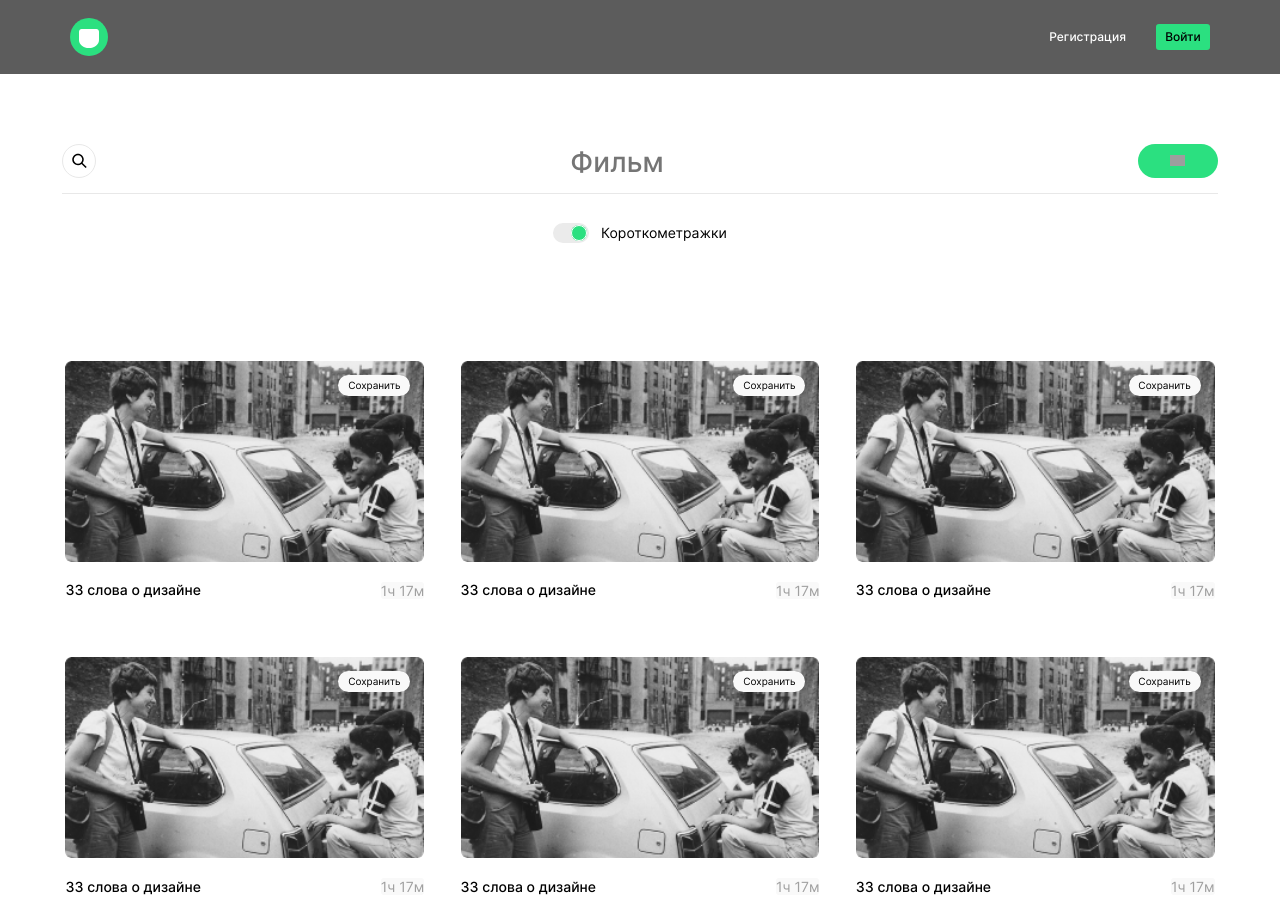
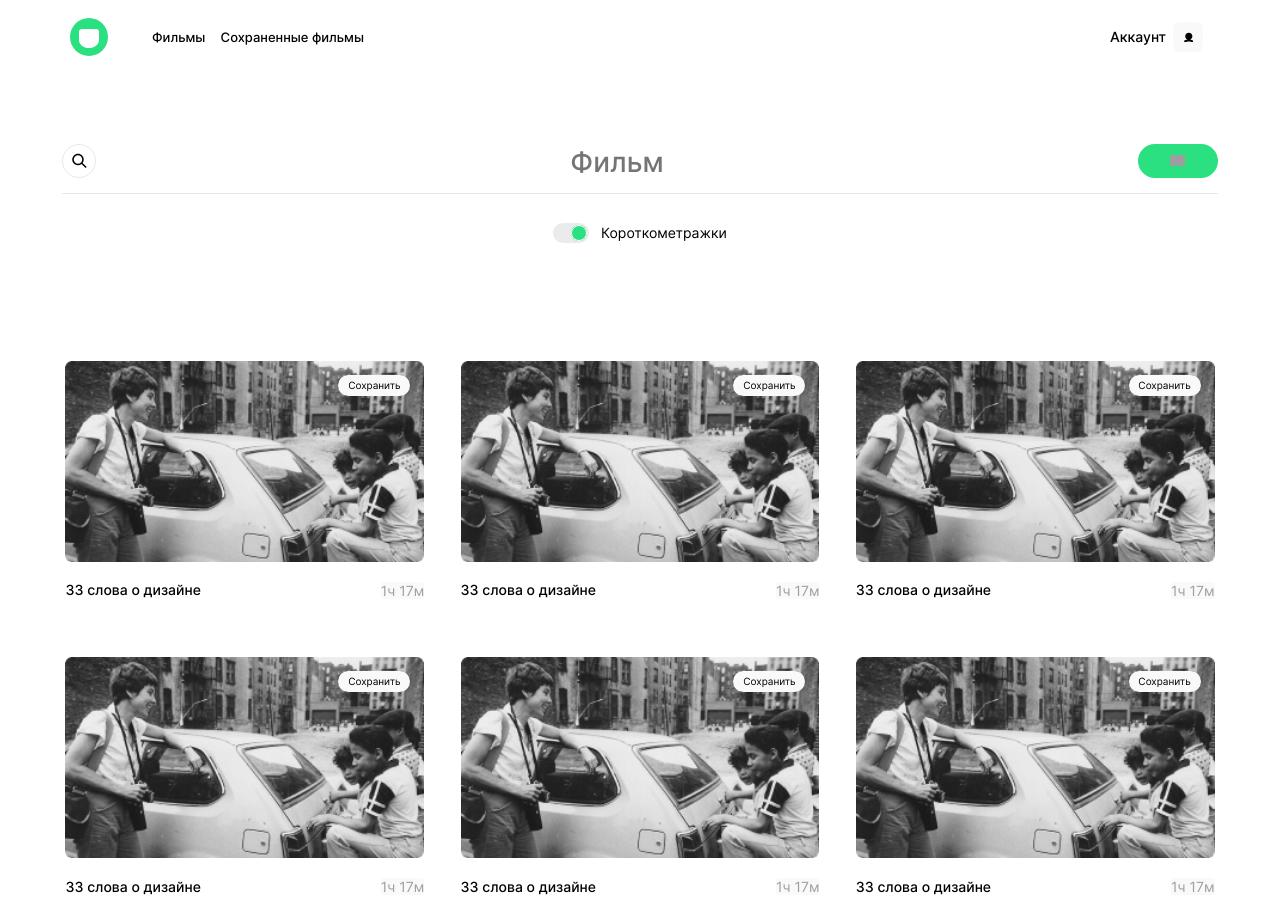
Before and after one commit to gatalsky-dv/movies-explorer-frontend, a React app: page /movies in a window 1280 px wide. Shown: the top 899 px of the page. Built offline with nearby package versions, Linux system fonts and the light colour scheme; grey boxes are pictures that could not be loaded; a web font is replaced by a local one.

Commit message:
Burger is done

```diff
--- a/src/components/Header/Header.js
+++ b/src/components/Header/Header.js
@@ -6,10 +6,10 @@ export default function Header() {
   return (
 
     <header className="header">
-      <a href="/" className="header__logo" />
+      <Link to="/" className="header__logo"></Link>
       <div className="header__profile">
-        <a href="/signup" className="header__registration">Регистрация</a>
-        <a href="/signin" className="header__login">Войти</a>
+        <Link to="/signup" className="header__registration">Регистрация</Link>
+        <Link to="/signin" className="header__login">Войти</Link>
       </div>
     </header>
 
--- a/src/components/HeaderMovies/HeaderMovies.css
+++ b/src/components/HeaderMovies/HeaderMovies.css
@@ -0,0 +1,105 @@
+.headermovies {
+	margin: auto;
+	background: #FFFFFF;
+	display: flex;
+	flex-direction: row;
+	justify-content: space-between;
+	align-items: center;
+}
+
+.headermovies__account {
+	display: flex;
+	justify-content: space-between;
+	align-items: center;
+}
+
+.headermovies__link {
+	font-style: normal;
+	font-weight: 500;
+	font-size: 13px;
+	line-height: 18px;
+	color: #000000;
+	text-decoration: none;
+}
+
+@media screen and (min-width: 320px) {
+	.headermovies {
+		max-width: 320px;
+		min-height: 74px;
+		padding-left: 14px;
+		padding-right: 14px;
+	}
+	.headermovies__link {
+		display: none;
+	}
+	.headermovies__movies {
+		min-width: 44px;
+		min-height: 44px;
+		display: flex;
+	}
+
+	.headermovies__account {
+		display: none;
+	}
+
+	.headermovies__burger {
+		min-width: 44px;
+		min-height: 44px;
+		background-image: url(../../images/menu.svg);
+		background-color: #ffffff;
+		padding: 0;
+		border: none;
+		cursor: pointer;
+	}
+}
+
+@media screen and (min-width: 768px) {
+	.headermovies {
+		max-width: 94.25%;
+		min-height: 74px;
+		padding-left: 30px;
+		padding-right: 30px;
+	}
+
+}
+
+@media screen and (min-width: 1280px) {
+	.headermovies {
+		max-width: 90.262%;
+		max-height: 74px;
+		padding-left: 70px;
+		padding-right: 70px;
+	}
+
+	.headermovies__burger {
+		display: none;
+	}
+
+	.headermovies__account {
+		min-width: 100px;
+		max-height: 30px;
+		display: flex;
+	}
+
+	.headermovies__movies {
+		min-width: 294px;
+		min-height: 44px;
+		margin: 0;
+		display: flex;
+		justify-content: space-between;
+		align-items: center;
+	}
+
+	.headermovies__links{
+		min-width: 212px;
+		max-height: 18px;
+		display: flex;
+		justify-content: space-between;
+	}
+
+	.headermovies__link {
+		min-width: 54px;
+		max-height: 18px;
+		display: flex;
+	}
+}
--- a/src/components/HeaderMovies/HeaderMovies.js
+++ b/src/components/HeaderMovies/HeaderMovies.js
@@ -1,21 +1,35 @@
-import React from 'react';
+import React, { useState } from 'react';
+import Navigation from "../Navigation/Navigation";
+import {Link} from "react-router-dom";
 
-export default function HeaderMovies({ email }) {
+export default function HeaderMovies() {
+
+	const [ click, setClick ] = useState(false);
+
+	function handleClick() {
+		setClick(!click);
+	}
 
 	return (
 
-		<header className="header">
-			<a href={`mailto:${email}`} className="header__logo" />
-			<div className="header__movies">
-				{/* <a href="#" className="header__allmovies">Фильмы</a> */}
-				{/* <a href="#" className="header__savemovies">Сохраненные фильмы</a> */}
+		<header className="headermovies">
+
+			<div className="headermovies__movies">
+				<Link to="/" className="header__logo"></Link>
+				<div className="headermovies__links">
+					<Link to="/movies" className="headermovies__link">Фильмы</Link>
+					<Link to="/saved-movies" className="headermovies__link">Сохраненные фильмы</Link>
+				</div>
 			</div>
-			<div className="header__profile">
-				{/* <button className="header__burger"></button> */}
-				<a href="#" className="header__registration">Регистрация</a>
-				<button className="header__login">Войти</button>
-				{/* <button className="header__account">Аккаунт</button> */}
+			<button type="button" className="headermovies__burger" onClick={handleClick}></button>
+			<div className="headermovies__account">
+
+				<h3 className="navigation__text navigation__text_active">Аккаунт</h3>
+				<div className="navigation__button navigation__button_active">
+					<Link to="/profile" className="navigation__link navigation__link_active"></Link>
+				</div>
 			</div>
+			<Navigation isOpen={click} onClose={handleClick} />
 		</header>
 
 	)
--- a/src/components/Main/AboutMe/AboutMe.js
+++ b/src/components/Main/AboutMe/AboutMe.js
@@ -1,6 +1,6 @@
 import React from 'react';
 
-export default function AboutMe({ email }) {
+export default function AboutMe() {
 
   return (
     <section className="aboutme">
--- a/src/components/Main/AboutProject/AboutProject.js
+++ b/src/components/Main/AboutProject/AboutProject.js
@@ -1,6 +1,6 @@
 import React from 'react';
 
-export default function AboutProject({ email }) {
+export default function AboutProject() {
 
   return (
     <section className="aboutproject">
--- a/src/components/Main/Portfolio/Portfolio.js
+++ b/src/components/Main/Portfolio/Portfolio.js
@@ -1,6 +1,6 @@
 import React from 'react';
 
-export default function Portfolio({ email }) {
+export default function Portfolio() {
 
   return (
     <section className="portfolio">
--- a/src/components/Main/Promo/Promo.js
+++ b/src/components/Main/Promo/Promo.js
@@ -1,4 +1,5 @@
 import React from 'react';
+import { Link } from 'react-router-dom';
 
 export default function Promo() {
 
@@ -7,7 +8,7 @@ export default function Promo() {
       <img src={require('../../../images/text__landing_310-304.jpg')} alt="Веб планета" className="promo__img" />
       <h1 className="promo__caption">Учебный проект студента факультета Веб-разработки.</h1>
       <p className="promo__text">Листайте ниже, чтобы узнать больше про этот проект и его создателя.</p>
-      <a href='/' className="promo__more">Узнать больше</a>
+      <Link to='/' className="promo__more" >Узнать больше</Link>
     </section>
   )
 }
--- a/src/components/Main/Techs/Tech.js
+++ b/src/components/Main/Techs/Tech.js
@@ -1,6 +1,6 @@
 import React from 'react';
 
-export default function Tech({ email }) {
+export default function Tech() {
 
   return (
     <section className="tech">
--- a/src/components/Movies/MoviesCard/MoviesCard.js
+++ b/src/components/Movies/MoviesCard/MoviesCard.js
@@ -1,6 +1,6 @@
 import React from 'react';
 
-export default function MoviesCard({ email }) {
+export default function MoviesCard() {
 
 	return (
 
--- a/src/components/Movies/MoviesCardList/MoviesCardList.js
+++ b/src/components/Movies/MoviesCardList/MoviesCardList.js
@@ -3,7 +3,7 @@ import MoviesCard from "../MoviesCard/MoviesCard";
 import MoreButton from "../MoreButton/MoreButton";
 
 
-export default function MoviesCardList(props) {
+export default function MoviesCardList() {
 
 	return (
 		<>
--- a/src/components/Navigation/Navigation.css
+++ b/src/components/Navigation/Navigation.css
@@ -1,6 +1,19 @@
 .navigation {
 	display: flex;
 	flex-direction: column;
+	position: fixed;
+	z-index: 5;
+	top: 0;
+	right: 0;
+	visibility: hidden;
+	opacity: 0;
+	transition: opacity .5s linear, visibility .5s linear;
+	background-color: #ffffff;
+}
+
+.navigation_open {
+	visibility: visible;
+	opacity: 1;
 }
 
 .navigation__close {
@@ -8,6 +21,9 @@
 	width: 25px;
 	height: 25px;
 	text-align: center;
+	border: none;
+	background-color: #ffffff;
+	cursor: pointer;
 }
 
 .navigation__menu {
@@ -19,6 +35,7 @@
 	text-align: center;
 	display: inline;
 	cursor: pointer;
+	text-decoration: none;
 }
 
 .navigation__account {
@@ -89,6 +106,7 @@
 
 	.navigation__close {
 		margin: 22px 22px 105px auto;
+
 	}
 
 	.navigation__menu {
--- a/src/components/Navigation/Navigation.js
+++ b/src/components/Navigation/Navigation.js
@@ -1,21 +1,20 @@
 import React from 'react';
 import { Link } from 'react-router-dom';
 
-export default function Navigation() {
+export default function Navigation({ isOpen, onClose }) {
 
 	return (
 
-		<nav className="navigation">
-			<a href="/" className="navigation__close"></a>
+		<nav className={`navigation ${isOpen ? "navigation_open" : ""}`} onClick={ onClose }>
+			<button className="navigation__close" onClick={ onClose }></button>
 			<Link to="/" className="navigation__menu">Главная</Link>
-			<Link to="movies" className="navigation__menu">Фильмы</Link>
-			<Link to="saved-movies" className="navigation__menu">Сохраненные фильмы</Link>
+			<Link to="/movies" className="navigation__menu">Фильмы</Link>
+			<Link to="/saved-movies" className="navigation__menu">Сохраненные фильмы</Link>
 			<div className="navigation__account">
 				<h3 className="navigation__text">Аккаунт</h3>
 				<div className="navigation__button">
-					<a href="/" className="navigation__link"></a>
+					<Link href="/profile" className="navigation__link"></Link>
 				</div>
-
 			</div>
 
 		</nav>
```
Also changed, not shown: src/images/menu.svg (added).
